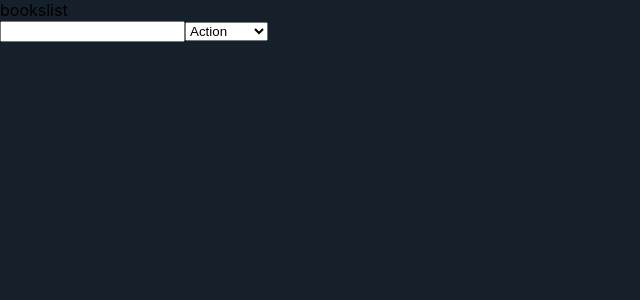
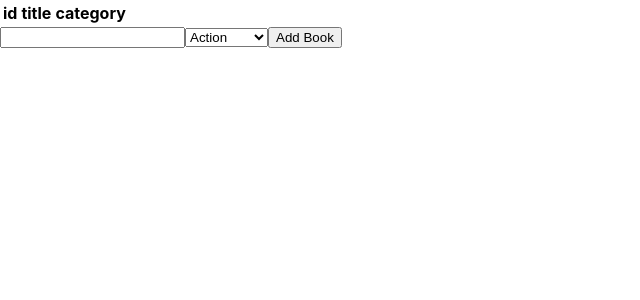
Before and after one commit to m15e/react-bookstore, a React (Create React App) app: page / in a window 1280 px wide. Shown: the top 300 px of the page, without its empty margins (0-640 px from the left). Built offline with nearby package versions, Linux system fonts and the light colour scheme.

Commit message:
ADD form elements

```diff
--- a/src/App.css
+++ b/src/App.css
@@ -7,10 +7,6 @@ html {
 *::before,
 *::after {
   box-sizing: inherit;
-}
-
-body {
-  background-color: rgb(21, 32, 43);
 }
 
 body,
--- a/src/components/BooksForm.js
+++ b/src/components/BooksForm.js
@@ -15,9 +15,12 @@ function BooksForm() {
       <input type="text" name="title" />
       <select name="categories">
         {categories.map(cat => (
-          <option value={cat}>{cat}</option>
+          <option key={cat} value={cat}>
+            {cat}
+          </option>
         ))}
       </select>
+      <button type="submit">Add Book</button>
     </form>
   );
 }
--- a/src/components/BooksList.js
+++ b/src/components/BooksList.js
@@ -1,9 +1,16 @@
-import React from 'react';
+import React from "react";
 
 const BooksList = () => (
-  <div>
-    <p>bookslist</p>
-  </div>
+  <table>
+    <thead>
+      <tr>
+        <th>id</th>
+        <th>title</th>
+        <th>category</th>
+      </tr>
+    </thead>
+    <tbody></tbody>
+  </table>
 );
 
 export default BooksList;
```
Also changed, not shown: 1 other file (tests, documents, lock files or other folders).
